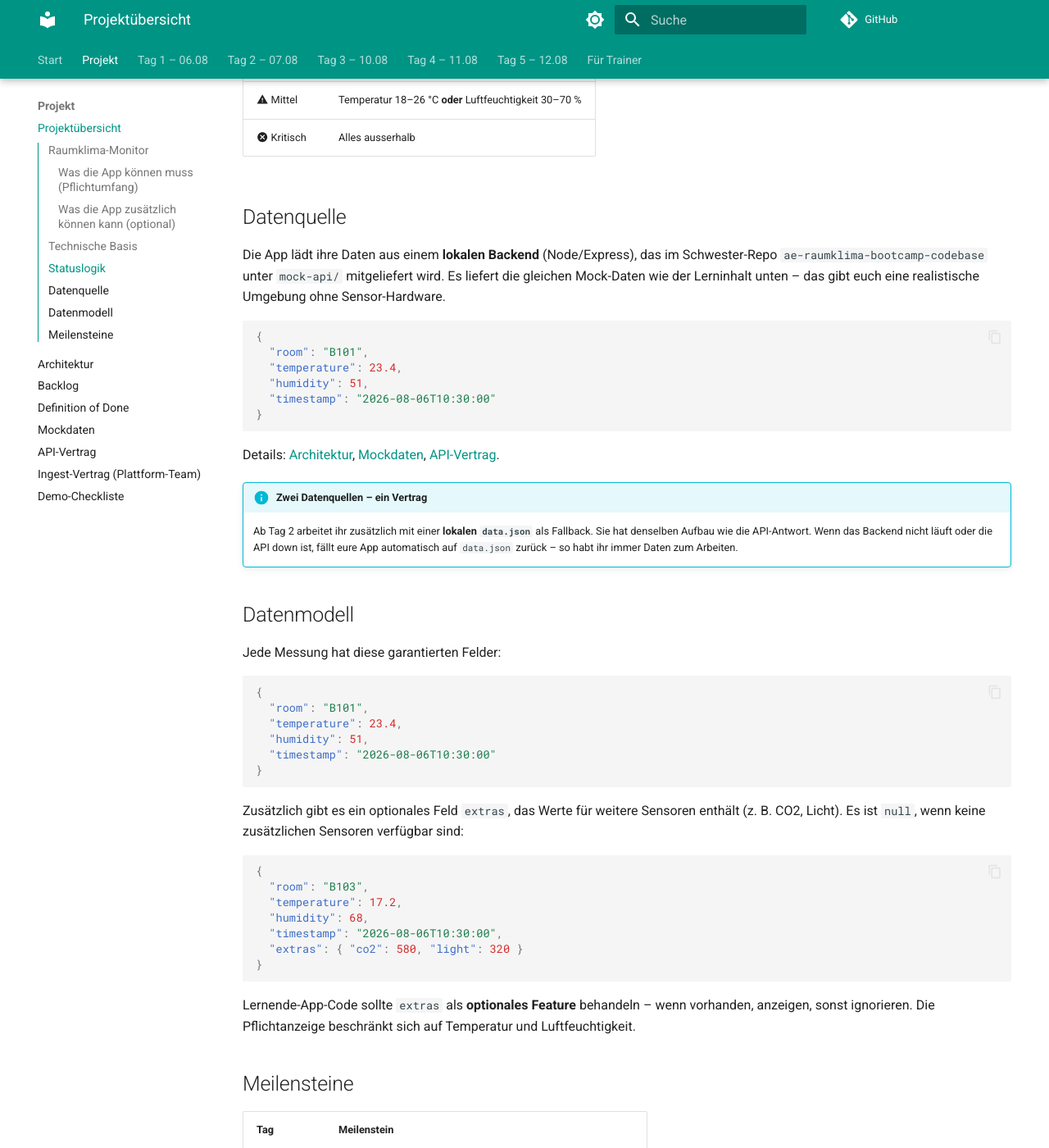
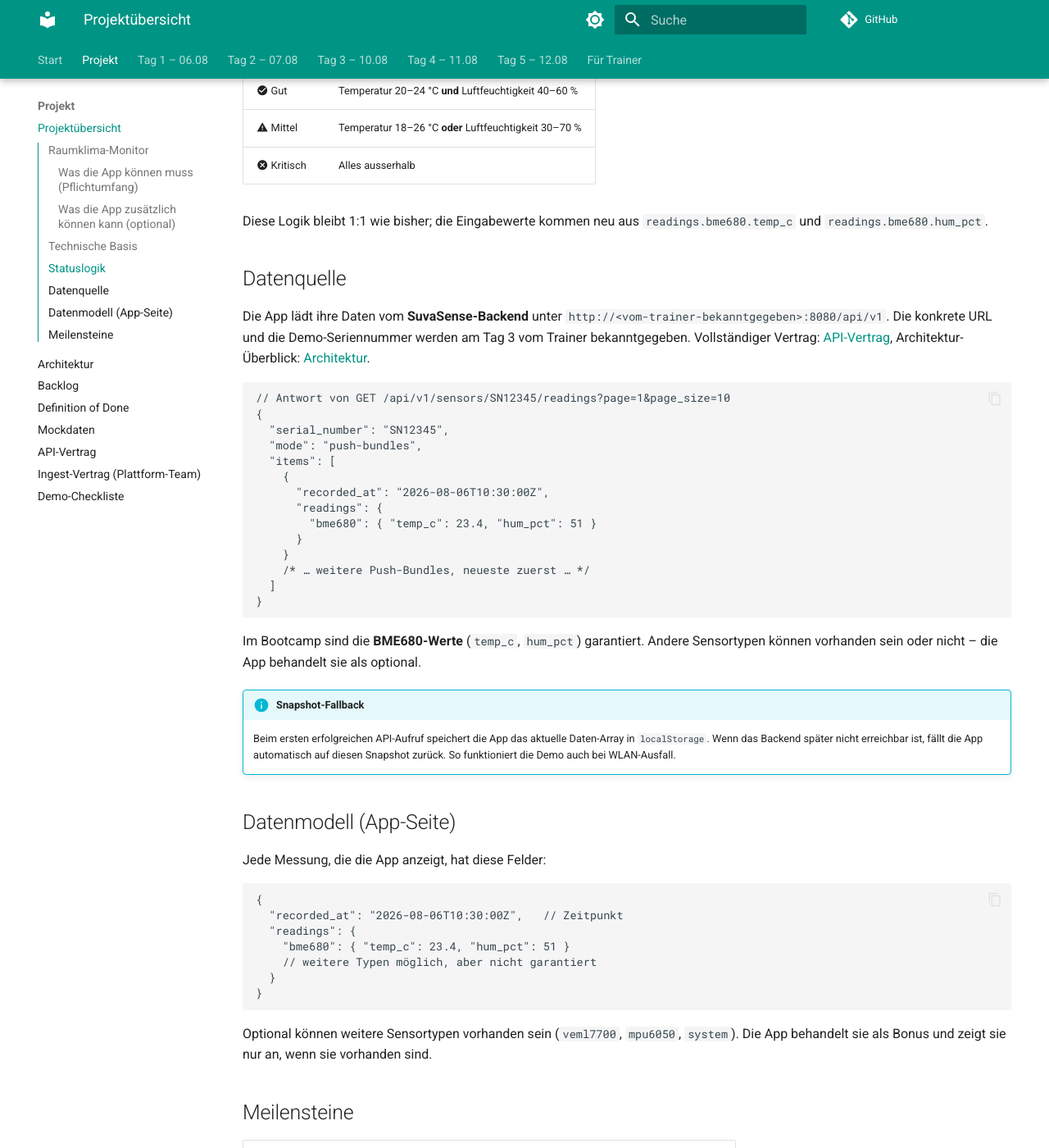
Before and after one commit to HeiligerG/ae-raumklima-bootcamp, an MkDocs documentation site: the page built from docs/projekt/ueberblick.md, in a window 1280 px wide and 1400 px high, scrolled down 1496 px. Shown: the whole window at 82% size. Built offline with MkDocs 1.6.1 and Material for MkDocs 9.7.7, drawn with Linux system fonts in a browser that asks for light colours; comment, search, counter and statistics services are not loaded; some of the changed text lies outside the part shown.

Commit message:
docs(projekt): architektur und ueberblick auf SuvaSense umstellen
Die drei-Schichten-Architektur (Sensor/Backend/App) wird auf vier
Schichten erweitert: ESP32 -> Mosquitto -> SuvaSense-Backend -> App.
Die Rollen-Tabelle benennt Verantwortlichkeiten je Schicht.

Die Projektuebersicht ersetzt das B101-Raummodell durch Sensor-
Identitaet per Seriennummer und dokumentiert das Push-Bundle-Schema
sowie die Snapshot-Fallback-Strategie ueber localStorage.

````diff
--- a/docs/projekt/ueberblick.md
+++ b/docs/projekt/ueberblick.md
@@ -2,25 +2,30 @@
 
 ## Raumklima-Monitor
 
-Du baust eine Web-App, die das Raumklima in Lernräumen überwacht. Aktuell zeigen wir **Temperatur und Luftfeuchtigkeit** (die garantierten Sensoren). Weitere Sensoren (z. B. CO2, Licht, Luftqualität) sind optional und werden vom PE-Team angeschlossen, sobald die Hardware bereitsteht.
+Du baust eine Web-App, die das Raumklima in Lernräumen überwacht. Die
+App greift live auf reale Sensoren zu, die im Schulungsraum verteilt
+sind, und zeigt deren **Temperatur** und **Luftfeuchtigkeit** an.
+Weitere Sensortypen (Licht, Bewegung, Gas-Widerstand) sind optional und
+können in der App als Bonus angezeigt werden.
 
 ### Was die App können muss (Pflichtumfang)
 
-- [ ] Dashboard mit Raumname, Temperatur, Luftfeuchtigkeit
+- [ ] Dashboard mit Seriennummer (oder Raumname), Temperatur, Luftfeuchtigkeit
 - [ ] Status-Anzeige: gut / mittel / kritisch (exakte Schwellwerte werden im Projekt evaluiert)
-- [ ] Daten aus JSON oder API laden
+- [ ] Daten vom **SuvaSense-Backend** laden
+- [ ] Snapshot-Fallback aus `localStorage`, wenn das Backend nicht erreichbar ist
 - [ ] Fehlerfall anzeigen (z. B. «Keine Daten verfügbar»)
-- [ ] Verlauf der letzten Messungen anzeigen
-- [ ] Einfache Admin-Seite für Räume oder Grenzwerte
+- [ ] Verlauf der letzten Messungen anzeigen (Push-Bundle-Modus)
+- [ ] Einfache Admin-Seite für Sensor-Auswahl oder Grenzwerte
 - [ ] Demo vorbereiten und präsentieren
 
 ### Was die App zusätzlich können kann (optional)
 
-- [ ] Weitere Sensoren anzeigen (z. B. CO2, Licht – kommen automatisch via `extras` aus der API)
+- [ ] Weitere Sensortypen anzeigen (`veml7700.lux`, `system.cpu_temp_c`, …)
 - [ ] Diagramm / Chart für Temperatur- und Feuchtigkeitsverlauf
 - [ ] Auto-Refresh der Daten
 - [ ] Dark Mode
-- [ ] Daten in LocalStorage speichern
+- [ ] Snapshot in LocalStorage persistieren
 - [ ] Benachrichtigungs-Banner bei kritischen Werten
 - [ ] Schönere UI (Animationen, Icons, Farben)
 - [ ] Präsentationsmodus (grosse Schrift, Vollbild)
@@ -47,57 +52,66 @@ Die genauen Schwellwerte werden im Projektlauf evaluiert (vom EDB-Team). Ein sin
 | :material-alert: Mittel | Temperatur 18–26 °C **oder** Luftfeuchtigkeit 30–70 % |
 | :material-close-circle: Kritisch | Alles ausserhalb |
 
+Diese Logik bleibt 1:1 wie bisher; die Eingabewerte kommen neu aus
+`readings.bme680.temp_c` und `readings.bme680.hum_pct`.
+
 ## Datenquelle
 
-Die App lädt ihre Daten aus einem **lokalen Backend** (Node/Express), das im Schwester-Repo `ae-raumklima-bootcamp-codebase` unter `mock-api/` mitgeliefert wird. Es liefert die gleichen Mock-Daten wie der Lerninhalt unten – das gibt euch eine realistische Umgebung ohne Sensor-Hardware.
+Die App lädt ihre Daten vom **SuvaSense-Backend** unter
+`http://<vom-trainer-bekanntgegeben>:8080/api/v1`. Die
+konkrete URL und die Demo-Seriennummer werden am Tag 3 vom Trainer
+bekanntgegeben. Vollständiger Vertrag: [API-Vertrag](api-vertrag.md),
+Architektur-Überblick: [Architektur](architektur.md).
 
-```json
+```jsonc
+// Antwort von GET /api/v1/sensors/SN12345/readings?page=1&page_size=10
 {
-  "room": "B101",
-  "temperature": 23.4,
-  "humidity": 51,
-  "timestamp": "2026-08-06T10:30:00"
+  "serial_number": "SN12345",
+  "mode": "push-bundles",
+  "items": [
+    {
+      "recorded_at": "2026-08-06T10:30:00Z",
+      "readings": {
+        "bme680": { "temp_c": 23.4, "hum_pct": 51 }
+      }
+    }
+    /* … weitere Push-Bundles, neueste zuerst … */
+  ]
 }
 ```
 
-Details: [Architektur](architektur.md), [Mockdaten](mockdaten.md), [API-Vertrag](api-vertrag.md).
+Im Bootcamp sind die **BME680-Werte** (`temp_c`, `hum_pct`) garantiert.
+Andere Sensortypen können vorhanden sein oder nicht – die App behandelt
+sie als optional.
 
-!!! info "Zwei Datenquellen – ein Vertrag"
-    Ab Tag 2 arbeitet ihr zusätzlich mit einer **lokalen `data.json`** als Fallback. Sie hat denselben Aufbau wie die API-Antwort. Wenn das Backend nicht läuft oder die API down ist, fällt eure App automatisch auf `data.json` zurück – so habt ihr immer Daten zum Arbeiten.
+!!! info "Snapshot-Fallback"
+    Beim ersten erfolgreichen API-Aufruf speichert die App das
+    aktuelle Daten-Array in `localStorage`. Wenn das Backend später
+    nicht erreichbar ist, fällt die App automatisch auf diesen
+    Snapshot zurück. So funktioniert die Demo auch bei WLAN-Ausfall.
 
-## Datenmodell
+## Datenmodell (App-Seite)
 
-Jede Messung hat diese garantierten Felder:
+Jede Messung, die die App anzeigt, hat diese Felder:
 
-```json
+```jsonc
 {
-  "room": "B101",
-  "temperature": 23.4,
-  "humidity": 51,
-  "timestamp": "2026-08-06T10:30:00"
+  "recorded_at": "2026-08-06T10:30:00Z",   // Zeitpunkt
+  "readings": {
+    "bme680": { "temp_c": 23.4, "hum_pct": 51 }
+    // weitere Typen möglich, aber nicht garantiert
+  }
 }
 ```
 
-Zusätzlich gibt es ein optionales Feld `extras`, das Werte für weitere Sensoren enthält (z. B. CO2, Licht). Es ist `null`, wenn keine zusätzlichen Sensoren verfügbar sind:
-
-```json
-{
-  "room": "B103",
-  "temperature": 17.2,
-  "humidity": 68,
-  "timestamp": "2026-08-06T10:30:00",
-  "extras": { "co2": 580, "light": 320 }
-}
-```
-
-Lernende-App-Code sollte `extras` als **optionales Feature** behandeln – wenn vorhanden, anzeigen, sonst ignorieren. Die Pflichtanzeige beschränkt sich auf Temperatur und Luftfeuchtigkeit.
+Optional können weitere Sensortypen vorhanden sein (`veml7700`, `mpu6050`, `system`). Die App behandelt sie als Bonus und zeigt sie nur an, wenn sie vorhanden sind.
 
 ## Meilensteine
 
 | Tag | Meilenstein |
 |-----|-------------|
-| Tag 1 | Dashboard-Grundlayout steht, erster Raum wird angezeigt |
+| Tag 1 | Dashboard-Grundlayout steht, ein Sensor wird statisch angezeigt |
 | Tag 2 | Daten werden geladen, Statuslogik funktioniert, Verlauf sichtbar |
-| Tag 3 | API-Integration oder Mock-Fallback, Layout finalisiert |
+| Tag 3 | Snapshot-Fallback implementiert, Layout finalisiert, Live-Integration mit SuvaSense |
 | Tag 4 | Pflichtumfang komplett, getestet, Demo vorbereitet |
 | Tag 5 | Präsentation & Abschluss |
````
Also changed, not shown: other parts of docs/projekt/ueberblick.md (+1 -1 lines), docs/projekt/architektur.md (+66 -41 lines).
